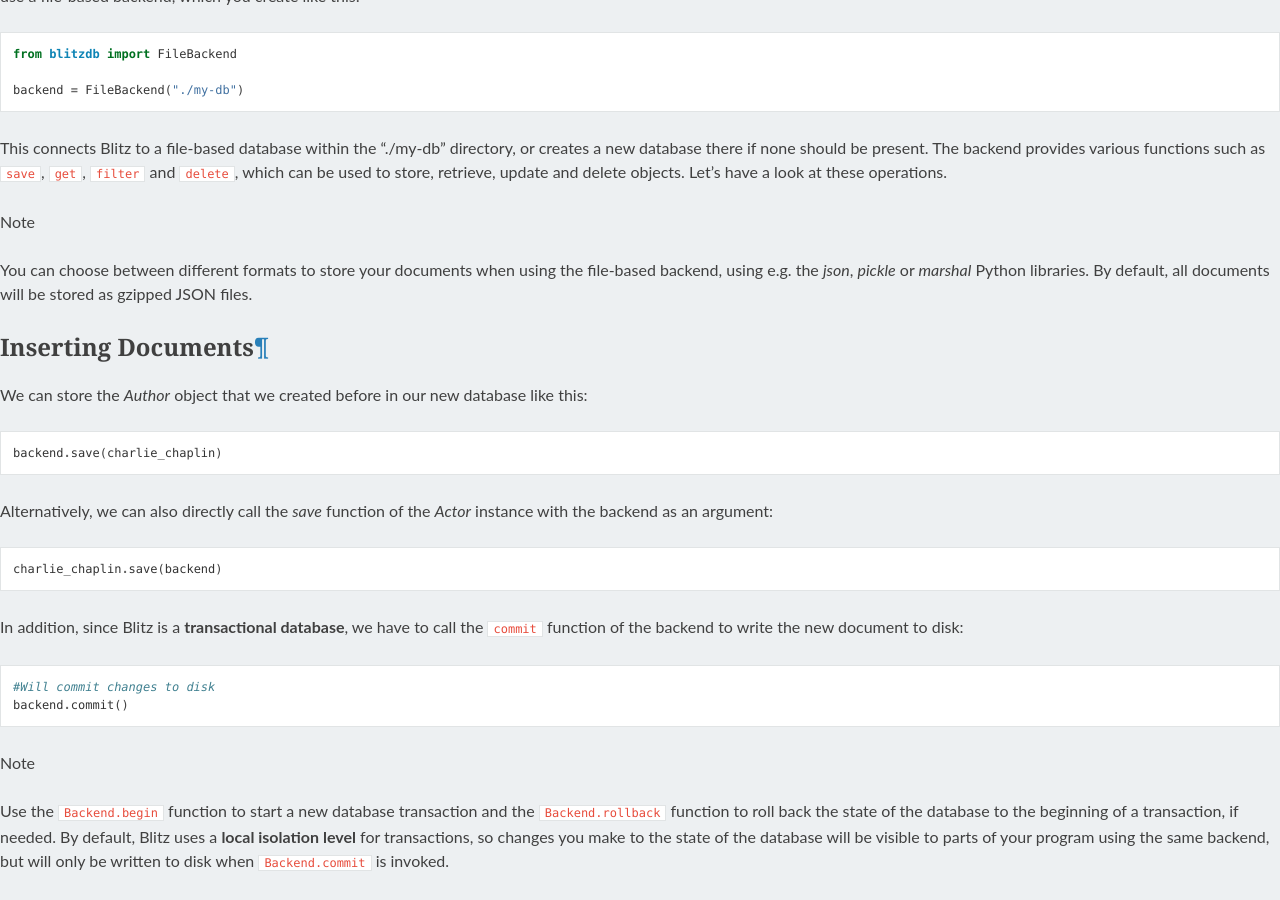
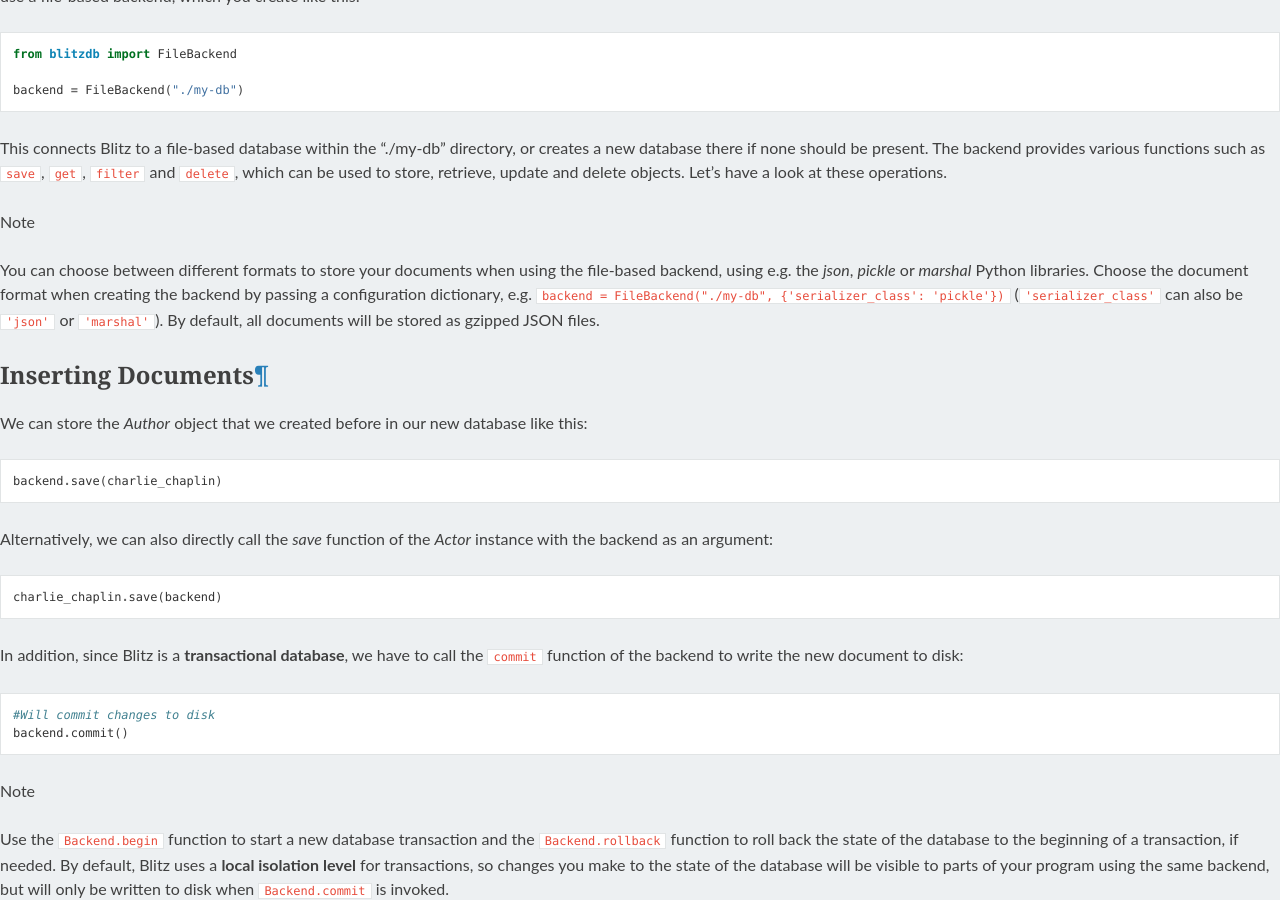
Before and after one commit to adewes/blitzdb, a Sphinx documentation site: the page built from docs/source/tutorials/basics.rst, in a window 1280 px wide and 900 px high, scrolled down 1308 px. Built offline with Sphinx 7.4.7 and the Read the Docs theme 2.0.0, drawn with Linux system fonts in a browser that asks for light colours.

Commit message:
Add docs on how to switch backend serialisers.

```diff
--- a/docs/source/tutorials/basics.rst
+++ b/docs/source/tutorials/basics.rst
@@ -77,7 +77,7 @@
 
 .. note::
 
-   You can choose between different formats to store your documents when using the file-based backend, using e.g. the `json`, `pickle` or `marshal` Python libraries. By default, all documents will be stored as gzipped JSON files.
+    You can choose between different formats to store your documents when using the file-based backend, using e.g. the `json`, `pickle` or `marshal` Python libraries. Choose the document format when creating the backend by passing a configuration dictionary, e.g. ``backend = FileBackend("./my-db", {'serializer_class': 'pickle'})`` (``'serializer_class'`` can also be ``'json'`` or ``'marshal'``). By default, all documents will be stored as gzipped JSON files.
 
 Inserting Documents
 -------------------
```
